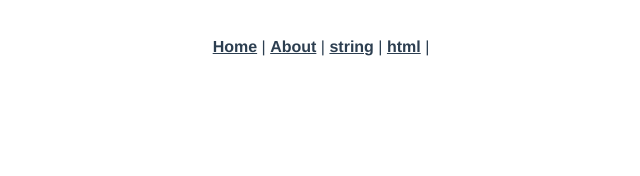
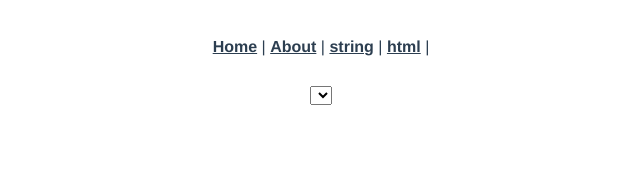
Before and after one commit to jskjw157/vue-example, a Vue app in the folder project/: page /databinding/list in a window 1280 px wide. Shown: the top 176 px of the page, without its empty margins (319-959 px from the left). Built offline with nearby package versions, Linux system fonts and the light colour scheme.

Commit message:
[ADD][데이터바인딩] V-for list 예제

```diff
--- a/project/src/router/index.js
+++ b/project/src/router/index.js
@@ -53,6 +53,11 @@ const routes = [
     path: '/databinding/attribute',
     name: 'DataBindingAttributeView',
     component: () => import(/* webpackChunkName: "databinding", webpackPrefetch:true */ '../views/1_databinding/DataBindingAttributeView.vue')
+  },
+  {
+    path: '/databinding/list',
+    name: 'DataBindingListView',
+    component: () => import(/* webpackChunkName: "databinding", webpackPrefetch:true */ '../views/1_databinding/DataBindingListView.vue')
   }
 ]
 
--- /dev/null
+++ b/project/src/views/1_databinding/DataBindingListView.vue
@@ -0,0 +1,34 @@
+<template>
+    <div>
+        <select name="" id="">
+            <option :key="city.code" v-for="city in cities" :value="city.title"></option>
+        </select>
+    </div>
+</template>
+<script>
+export default {
+    components: {},
+    data() {
+        return {
+            cities: [
+                { title: '서울', code: '82'},
+                { title: '부산', code: '851'},
+                { title: '제주', code: '864'}
+            ]
+        }
+    },
+    setup() {
+    },
+    created() {
+    },
+    mounted() {
+    },
+    unmounted() {
+    },
+    methods: {
+    }
+}
+</script>
+<style>
+
+</style>
```
